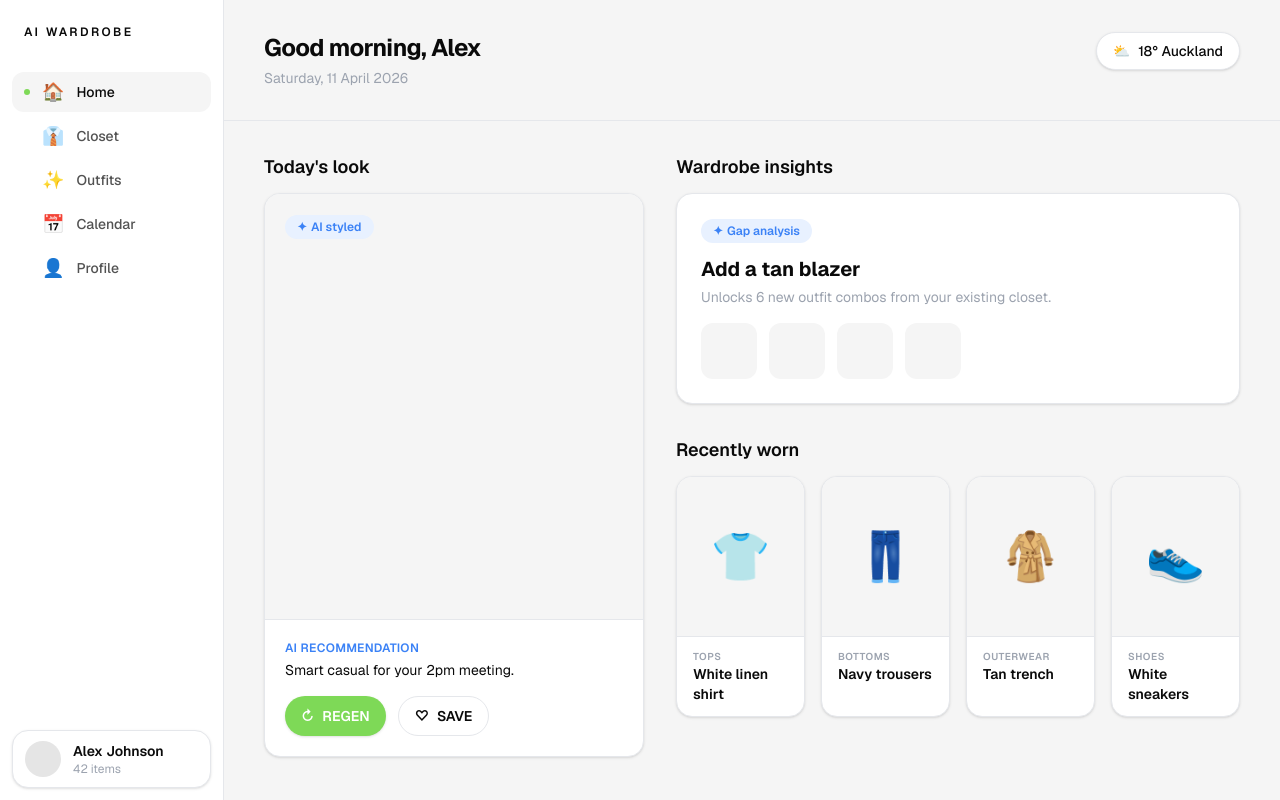
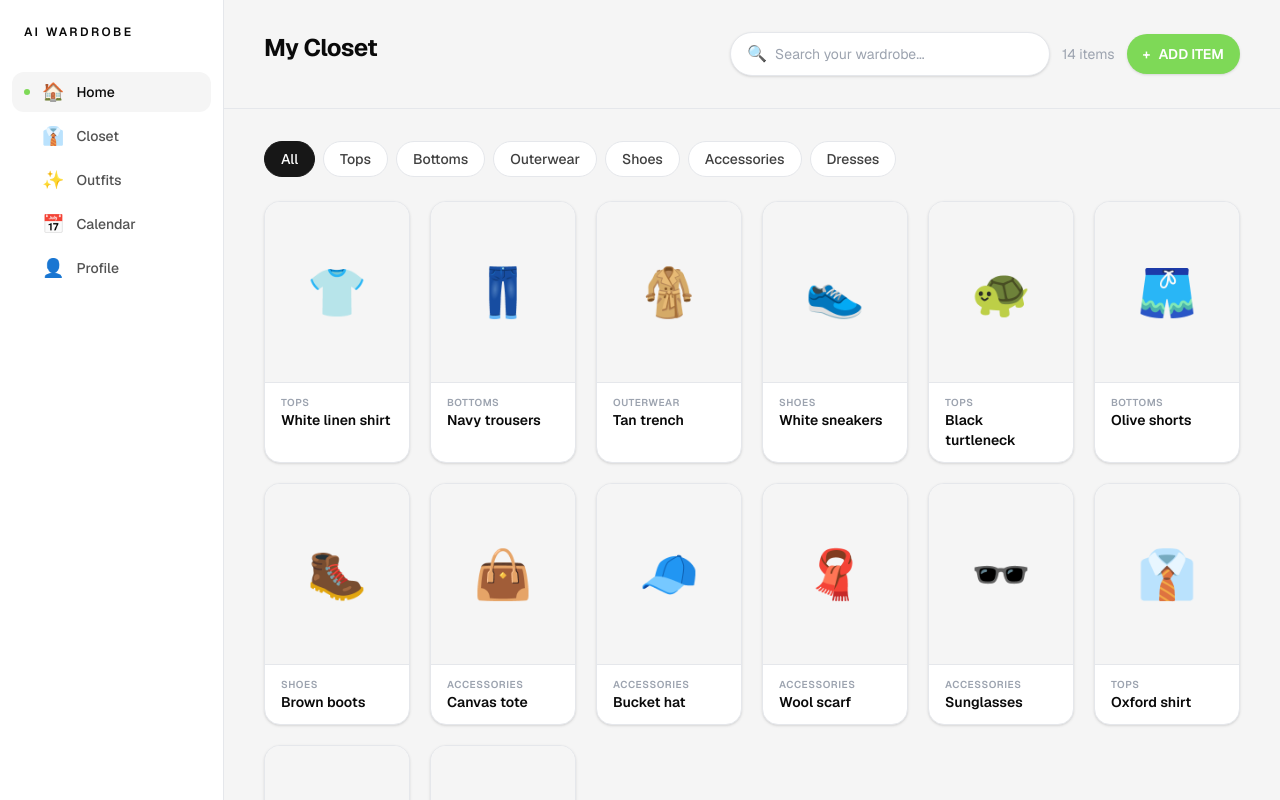
Before and after one commit to UOA-CS732-S1-2026/group-project-patrick-star, a Next.js app in the folder frontend/: page / in a window 1280 px wide. Shown: the top 800 px of the page. Built offline with nearby package versions, Linux system fonts and the light colour scheme.

Commit message:
feat: recreated the outfit screens on fields and UI components

```diff
--- a/frontend/app/(app)/page.tsx
+++ b/frontend/app/(app)/page.tsx
@@ -1,94 +1,166 @@
+"use client";
+
+import { useMemo, useState } from "react";
 import { PageHeader } from "@/components/layout/PageHeader";
-import { Badge } from "@/components/ui/Badge";
 import { Button } from "@/components/ui/Button";
-import { Card } from "@/components/ui/Card";
+import { Chip } from "@/components/ui/Chip";
 import { ItemCard, type ClothingItem } from "@/components/ui/ItemCard";
+import { SearchInput } from "@/components/ui/SearchInput";
+import { UploadItemModal, type NewClothingItem } from "@/components/closet/UploadItemModal";
+import { ItemDetailPanel } from "@/components/closet/ItemDetailPanel";
+import { EditItemPanel } from "@/components/closet/EditItemPanel";
 
-const recentlyWorn: ClothingItem[] = [
-  { id: "1", name: "White linen shirt", category: "Tops", emoji: "👕" },
-  { id: "2", name: "Navy trousers", category: "Bottoms", emoji: "👖" },
-  { id: "3", name: "Tan trench", category: "Outerwear", emoji: "🧥" },
-  { id: "4", name: "White sneakers", category: "Shoes", emoji: "👟" },
+const CATEGORIES = [
+  "All",
+  "Tops",
+  "Bottoms",
+  "Outerwear",
+  "Shoes",
+  "Accessories",
+  "Dresses",
+] as const;
+type Category = (typeof CATEGORIES)[number];
+
+const SEED_ITEMS: ClothingItem[] = [
+  { id: "1", name: "White linen shirt", category: "Tops", emoji: "👕", colour: "White", size: "M", fit: "Regular", fabric: "Linen" },
+  { id: "2", name: "Navy trousers", category: "Bottoms", emoji: "👖", colour: "Navy", size: "M", fit: "Slim", fabric: "Cotton" },
+  { id: "3", name: "Tan trench", category: "Outerwear", emoji: "🧥", colour: "Tan", size: "M", fit: "Regular", fabric: "Polyester" },
+  { id: "4", name: "White sneakers", category: "Shoes", emoji: "👟", colour: "White", size: "M" },
+  { id: "5", name: "Black turtleneck", category: "Tops", emoji: "🐢", colour: "Black", size: "S", fit: "Regular", fabric: "Wool" },
+  { id: "6", name: "Olive shorts", category: "Bottoms", emoji: "🩳", colour: "Olive", size: "M", fit: "Relaxed", fabric: "Cotton" },
+  { id: "7", name: "Brown boots", category: "Shoes", emoji: "🥾", colour: "Brown", size: "L" },
+  { id: "8", name: "Canvas tote", category: "Accessories", emoji: "👜", colour: "Beige" },
+  { id: "9", name: "Bucket hat", category: "Accessories", emoji: "🧢", colour: "Green" },
+  { id: "10", name: "Wool scarf", category: "Accessories", emoji: "🧣", colour: "Red", fabric: "Wool" },
+  { id: "11", name: "Sunglasses", category: "Accessories", emoji: "🕶️", colour: "Black" },
+  { id: "12", name: "Oxford shirt", category: "Tops", emoji: "👔", colour: "Blue", size: "M", fit: "Regular", fabric: "Cotton" },
+  { id: "13", name: "Striped scarf", category: "Accessories", emoji: "🧣", colour: "Red" },
+  { id: "14", name: "Leather bag", category: "Accessories", emoji: "👜", colour: "Brown" },
 ];
 
-export default function HomePage() {
+export default function ClosetPage() {
+  const [items, setItems] = useState<ClothingItem[]>(SEED_ITEMS);
+  const [category, setCategory] = useState<Category>("All");
+  const [query, setQuery] = useState("");
+  const [uploadOpen, setUploadOpen] = useState(false);
+  const [selectedItem, setSelectedItem] = useState<ClothingItem | null>(null);
+  const [editing, setEditing] = useState(false);
+
+  const filtered = useMemo(() => {
+    return items.filter((item) => {
+      const matchCategory = category === "All" || item.category === category;
+      const matchQuery = !query || item.name.toLowerCase().includes(query.toLowerCase());
+      return matchCategory && matchQuery;
+    });
+  }, [items, category, query]);
+
+  function handleAddItem(newItem: NewClothingItem) {
+    setItems((prev) => [
+      ...prev,
+      {
+        id: String(Date.now()),
+        name: newItem.name,
+        category: newItem.category,
+        colour: newItem.colour,
+        size: newItem.size,
+        fit: newItem.fit,
+        fabric: newItem.fabric,
+        emoji: "👕",
+        imageUrl: newItem.imageFile ? URL.createObjectURL(newItem.imageFile) : undefined,
+      },
+    ]);
+  }
+
+  function handleSaveItem(updated: ClothingItem) {
+    setItems((prev) => prev.map((i) => (i.id === updated.id ? updated : i)));
+    setSelectedItem(updated);
+    setEditing(false);
+  }
+
+  function handleRemoveItem(item: ClothingItem) {
+    setItems((prev) => prev.filter((i) => i.id !== item.id));
+    setSelectedItem(null);
+    setEditing(false);
+  }
+
+  function handleSelectItem(item: ClothingItem) {
+    setSelectedItem(item);
+    setEditing(false);
+  }
+
   return (
     <>
       <PageHeader
-        title="Good morning, Alex"
-        subtitle="Saturday, 11 April 2026"
+        title="My Closet"
         right={
-          <div className="inline-flex items-center gap-2 rounded-full border border-border bg-white px-4 py-2 text-sm font-medium shadow-sm">
-            <span aria-hidden>⛅</span>
-            <span>18° Auckland</span>
-          </div>
+          <>
+            <div className="w-80">
+              <SearchInput
+                placeholder="Search your wardrobe..."
+                value={query}
+                onChange={(e) => setQuery(e.target.value)}
+              />
+            </div>
+            <div className="text-sm text-muted-foreground whitespace-nowrap">
+              {items.length} items
+            </div>
+            <Button leftIcon={<span aria-hidden>+</span>} onClick={() => setUploadOpen(true)}>
+              Add item
+            </Button>
+          </>
         }
       />
 
-      <div className="grid flex-1 grid-cols-[minmax(0,380px)_minmax(0,1fr)] gap-8 px-10 py-8">
-        {/* Today's look */}
-        <section>
-          <h2 className="mb-3 text-lg font-semibold">Today&apos;s look</h2>
-          <Card className="flex flex-col overflow-hidden">
-            <div className="relative flex-1 bg-neutral-100 p-5">
-              <Badge tone="accent" icon={<span aria-hidden>✦</span>}>
-                AI styled
-              </Badge>
-              <div className="min-h-[360px]" />
-            </div>
-            <div className="border-t border-border p-5">
-              <div className="text-xs font-semibold uppercase tracking-wide text-accent">
-                AI recommendation
-              </div>
-              <p className="mt-1 text-sm text-foreground">
-                Smart casual for your 2pm meeting.
-              </p>
-              <div className="mt-4 flex gap-3">
-                <Button leftIcon={<span aria-hidden>↻</span>}>Regen</Button>
-                <Button
-                  variant="secondary"
-                  leftIcon={<span aria-hidden>♡</span>}
-                >
-                  Save
-                </Button>
-              </div>
-            </div>
-          </Card>
-        </section>
-
-        {/* Right column */}
-        <section className="flex flex-col gap-8">
-          <div>
-            <h2 className="mb-3 text-lg font-semibold">Wardrobe insights</h2>
-            <Card className="p-6">
-              <Badge tone="accent" icon={<span aria-hidden>✦</span>}>
-                Gap analysis
-              </Badge>
-              <h3 className="mt-3 text-xl font-bold">Add a tan blazer</h3>
-              <p className="mt-1 text-sm text-muted-foreground">
-                Unlocks 6 new outfit combos from your existing closet.
-              </p>
-              <div className="mt-4 flex gap-3">
-                {Array.from({ length: 4 }).map((_, i) => (
-                  <div
-                    key={i}
-                    className="h-14 w-14 rounded-xl bg-neutral-100"
-                  />
-                ))}
-              </div>
-            </Card>
+      <div className="flex flex-1 overflow-hidden">
+        {/* Closet grid */}
+        <div className="flex flex-1 flex-col gap-6 overflow-y-auto px-10 py-8">
+          <div className="flex flex-wrap gap-2">
+            {CATEGORIES.map((c) => (
+              <Chip
+                key={c}
+                variant="solid"
+                selected={c === category}
+                onClick={() => setCategory(c)}
+              >
+                {c}
+              </Chip>
+            ))}
           </div>
 
-          <div>
-            <h2 className="mb-3 text-lg font-semibold">Recently worn</h2>
-            <div className="grid grid-cols-4 gap-4">
-              {recentlyWorn.map((item) => (
-                <ItemCard key={item.id} item={item} />
-              ))}
-            </div>
+          <div className="grid grid-cols-2 gap-5 sm:grid-cols-3 lg:grid-cols-4 xl:grid-cols-6 2xl:grid-cols-8">
+            {filtered.map((item) => (
+              <ItemCard
+                key={item.id}
+                item={item}
+                onClick={() => handleSelectItem(item)}
+              />
+            ))}
           </div>
-        </section>
+        </div>
+
+        {/* Side panels */}
+        {selectedItem && !editing && (
+          <ItemDetailPanel
+            item={selectedItem}
+            onClose={() => setSelectedItem(null)}
+            onEdit={() => setEditing(true)}
+          />
+        )}
+        {selectedItem && editing && (
+          <EditItemPanel
+            item={selectedItem}
+            onCancel={() => setEditing(false)}
+            onSave={handleSaveItem}
+            onRemove={handleRemoveItem}
+          />
+        )}
       </div>
+
+      <UploadItemModal
+        open={uploadOpen}
+        onClose={() => setUploadOpen(false)}
+        onSubmit={handleAddItem}
+      />
     </>
   );
 }
--- a/frontend/components/closet/EditItemPanel.tsx
+++ b/frontend/components/closet/EditItemPanel.tsx
@@ -1,6 +1,6 @@
 "use client";
 
-import { useState } from "react";
+import { useState, useRef, type DragEvent, type ChangeEvent } from "react";
 import { Button } from "@/components/ui/Button";
 import { type ClothingItem } from "@/components/ui/ItemCard";
 import { cn } from "@/components/ui/cn";
@@ -12,20 +12,48 @@ interface EditItemPanelProps {
   onRemove: (item: ClothingItem) => void;
 }
 
-const SIZES = ["XS", "S", "M", "L", "XL", "XXL"] as const;
+const SIZES = ["XS", "S", "M", "L", "XL"] as const;
 const FITS = ["Relaxed", "Regular", "Slim"] as const;
 
 export function EditItemPanel({ item, onCancel, onSave, onRemove }: EditItemPanelProps) {
   const [name, setName] = useState(item.name);
   const [category, setCategory] = useState(item.category);
-  const [colour, setColour] = useState((item as any).colour ?? "");
-  const [size, setSize] = useState((item as any).size ?? "");
-  const [fit, setFit] = useState((item as any).fit ?? "");
-  const [fabric, setFabric] = useState((item as any).fabric ?? "");
+  const [colour, setColour] = useState(item.colour ?? "");
+  const [fabric, setFabric] = useState(item.fabric ?? "");
+  const [size, setSize] = useState(item.size ?? "");
+  const [fit, setFit] = useState(item.fit ?? "");
+
+  // Image state — start from the existing imageUrl if present
+  const [imagePreview, setImagePreview] = useState<string | null>(item.imageUrl ?? null);
+  const [imageFile, setImageFile] = useState<File | null>(null);
+  const [isDragging, setIsDragging] = useState(false);
+
+  const fileInputRef = useRef<HTMLInputElement>(null);
   const [confirmRemove, setConfirmRemove] = useState(false);
 
+  function handleFile(file: File) {
+    setImageFile(file);
+    setImagePreview(URL.createObjectURL(file));
+  }
+
+  function handleDrop(e: DragEvent<HTMLDivElement>) {
+    e.preventDefault();
+    setIsDragging(false);
+    const file = e.dataTransfer.files[0];
+    if (file) handleFile(file);
+  }
+
+  function handleFileInput(e: ChangeEvent<HTMLInputElement>) {
+    const file = e.target.files?.[0];
+    if (file) handleFile(file);
+  }
+
   function handleSave() {
-    onSave({ ...item, name, category, colour, size, fit, fabric } as ClothingItem);
+    const newImageUrl = imageFile
+      ? URL.createObjectURL(imageFile)
+      : item.imageUrl;
+
+    onSave({ ...item, name, category, colour, fabric, size, fit, imageUrl: newImageUrl });
   }
 
   function handleRemove() {
@@ -33,51 +61,72 @@ export function EditItemPanel({ item, onCancel, onSave, onRemove }: EditItemPane
     onRemove(item);
   }
 
+  const inputClass =
+    "w-full rounded-xl border-2 border-border bg-neutral-50 px-4 py-2.5 text-sm font-medium text-foreground outline-none transition focus:border-accent focus:bg-white placeholder:text-muted-foreground";
+
   return (
     <div className="flex h-full w-[340px] shrink-0 flex-col border-l border-border bg-white">
       {/* Top bar */}
       <div className="flex items-center justify-between px-6 py-4 border-b border-border">
         <button
           onClick={onCancel}
-          className="text-sm font-medium text-muted-foreground hover:text-foreground transition-colors"
+          className="flex items-center gap-1.5 text-sm font-medium text-muted-foreground hover:text-foreground transition-colors"
         >
-          Cancel
+          ✕ Cancel
         </button>
-        <span className="text-sm font-semibold text-foreground">Edit item</span>
-        <button
-          onClick={handleSave}
-          className="text-sm font-semibold text-brand hover:opacity-75 transition-opacity"
-        >
-          Save
-        </button>
+        <span className="text-sm font-bold text-foreground">Edit item</span>
+        {/* Spacer to keep title centred */}
+        <div className="w-14" />
       </div>
 
       {/* Body */}
-      <div className="flex flex-1 flex-col gap-5 overflow-y-auto px-6 py-5">
-        {/* Item image thumbnail */}
-        <div className="flex items-center gap-4 rounded-2xl bg-neutral-100 px-4 py-3">
-          <div className="flex h-14 w-14 shrink-0 items-center justify-center rounded-xl bg-white text-3xl shadow-sm">
-            {item.imageUrl ? (
-              <img src={item.imageUrl} alt={item.name} className="h-full w-full rounded-xl object-cover" />
-            ) : (
-              <span aria-hidden>{item.emoji ?? "👕"}</span>
-            )}
-          </div>
-          <div>
-            <p className="text-xs font-semibold uppercase tracking-wider text-muted-foreground">
-              {item.category}
-            </p>
-            <p className="text-sm font-semibold text-foreground">{item.name}</p>
-          </div>
+      <div className="flex flex-1 flex-col gap-4 overflow-y-auto px-6 py-5">
+        {/* Image upload zone */}
+        <div
+          onClick={() => fileInputRef.current?.click()}
+          onDrop={handleDrop}
+          onDragOver={(e) => { e.preventDefault(); setIsDragging(true); }}
+          onDragLeave={() => setIsDragging(false)}
+          className={cn(
+            "flex flex-col items-center justify-center rounded-2xl border-2 border-dashed cursor-pointer transition-colors",
+            imagePreview ? "min-h-40" : "min-h-36",
+            isDragging
+              ? "border-brand bg-brand/5"
+              : "border-border bg-neutral-50 hover:bg-neutral-100"
+          )}
+        >
+          {imagePreview ? (
+            // eslint-disable-next-line @next/next/no-img-element
+            <img
+              src={imagePreview}
+              alt={name}
+              className="h-full w-full max-h-40 rounded-2xl object-contain"
+            />
+          ) : (
+            <>
+              <div className="mb-2 flex h-10 w-10 items-center justify-center rounded-full bg-neutral-200 text-neutral-500 text-lg">
+                ↑
+              </div>
+              <p className="text-sm font-medium text-foreground">Click to upload or drag &amp; drop</p>
+              <p className="mt-0.5 text-xs text-muted-foreground">JPG, PNG or HEIC</p>
+            </>
+          )}
         </div>
+        <input
+          ref={fileInputRef}
+          type="file"
+          accept="image/jpeg,image/png,image/heic"
+          className="hidden"
+          onChange={handleFileInput}
+        />
 
         {/* Text fields */}
-        {[
+        {([
           { label: "Name", value: name, setter: setName },
           { label: "Category", value: category, setter: setCategory },
           { label: "Colour", value: colour, setter: setColour },
           { label: "Fabric", value: fabric, setter: setFabric },
-        ].map(({ label, value, setter }) => (
+        ] as const).map(({ label, value, setter }) => (
           <div key={label} className="flex flex-col gap-1.5">
             <label className="text-xs font-semibold uppercase tracking-wider text-muted-foreground">
               {label}
@@ -85,8 +134,8 @@ export function EditItemPanel({ item, onCancel, onSave, onRemove }: EditItemPane
             <input
               type="text"
               value={value}
-              onChange={(e) => setter(e.target.value)}
-              className="w-full rounded-xl border-2 border-border bg-neutral-50 px-4 py-2.5 text-sm font-medium text-foreground outline-none transition focus:border-accent focus:bg-white placeholder:text-muted-foreground"
+              onChange={(e) => (setter as (v: string) => void)(e.target.value)}
+              className={inputClass}
             />
           </div>
         ))}
@@ -141,18 +190,19 @@ export function EditItemPanel({ item, onCancel, onSave, onRemove }: EditItemPane
       {/* Footer */}
       <div className="flex flex-col gap-3 border-t border-border px-6 py-5">
         <Button variant="primary" size="lg" className="w-full rounded-xl" onClick={handleSave}>
-          Save Changes
+          Save
         </Button>
         <button
           onClick={handleRemove}
           className={cn(
-            "text-center text-sm font-medium transition-colors",
+            "flex items-center justify-center gap-1.5 text-center text-sm font-medium transition-colors",
             confirmRemove
               ? "text-red-500 hover:text-red-600"
               : "text-muted-foreground hover:text-foreground"
           )}
         >
-          {confirmRemove ? "Tap again to confirm removal" : "Remove from closet"}
+          <span aria-hidden>🗑</span>
+          {confirmRemove ? "Tap again to confirm removal" : "Remove"}
         </button>
       </div>
     </div>
--- a/frontend/components/closet/ItemDetailPanel.tsx
+++ b/frontend/components/closet/ItemDetailPanel.tsx
@@ -10,34 +10,21 @@ interface ItemDetailPanelProps {
   onAddToOutfit?: (item: ClothingItem) => void;
 }
 
-const DETAIL_FIELDS = [
+const DETAIL_FIELDS: { key: keyof ClothingItem; label: string }[] = [
   { key: "category", label: "CATEGORY" },
   { key: "size", label: "SIZE" },
   { key: "colour", label: "COLOUR" },
   { key: "fit", label: "FIT" },
   { key: "fabric", label: "FABRIC" },
-] as const;
+];
 
 export function ItemDetailPanel({ item, onClose, onEdit, onAddToOutfit }: ItemDetailPanelProps) {
   const tags = [
     item.category,
-    (item as any).style,
-    (item as any).colour,
-    (item as any).fit ? `${(item as any).fit} fit` : null,
+    item.colour,
+    item.fabric,
+    item.fit ? `${item.fit} fit` : null,
   ].filter(Boolean) as string[];
-
-  const detailValues: Record<string, string> = {
-    category: item.category,
-    size: (item as any).size ?? "—",
-    colour: (item as any).colour ?? "—",
-    fit: (item as any).fit ?? "—",
-    fabric: (item as any).fabric ?? "—",
-  };
-
-  const timesWorn: number = (item as any).timesWorn ?? 14;
-  const costPerWear = (item as any).price
-    ? `$${((item as any).price / timesWorn).toFixed(2)}/wear`
-    : "$2.80/wear";
 
   return (
     <div className="flex h-full w-[340px] shrink-0 flex-col border-l border-border bg-white">
@@ -50,7 +37,15 @@ export function ItemDetailPanel({ item, onClose, onEdit, onAddToOutfit }: ItemDe
           ✕ Close
         </button>
         <div className="flex items-center gap-2">
-          <button className="flex h-8 w-8 items-center justify-center rounded-lg bg-yellow-400 text-white hover:bg-yellow-500 transition-colors">
+          <button
+            onClick={() => {
+              // TODO: toggle favourite via PATCH /api/clothing/:id { favourite: !item.favourite }
+            }}
+            className={`flex h-8 w-8 items-center justify-center rounded-lg transition-colors ${item.favourite
+                ? "bg-yellow-400 text-white hover:bg-yellow-500"
+                : "bg-neutral-100 text-neutral-400 hover:bg-yellow-100 hover:text-yellow-500"
+              }`}
+          >
             ★
           </button>
           <button
@@ -66,6 +61,7 @@ export function ItemDetailPanel({ item, onClose, onEdit, onAddToOutfit }: ItemDe
       <div className="flex flex-1 flex-col gap-5 overflow-y-auto px-6 py-5">
         <h2 className="text-2xl font-bold text-foreground">{item.name}</h2>
 
+        {/* Tags */}
         {tags.length > 0 && (
           <div className="flex flex-wrap gap-2">
             {tags.map((tag) => (
@@ -79,6 +75,21 @@ export function ItemDetailPanel({ item, onClose, onEdit, onAddToOutfit }: ItemDe
           </div>
         )}
 
+        {/* Item image / emoji */}
+        <div className="flex aspect-square w-full items-center justify-center overflow-hidden rounded-2xl bg-neutral-100 text-8xl">
+          {item.imageUrl ? (
+            // eslint-disable-next-line @next/next/no-img-element
+            <img
+              src={item.imageUrl}
+              alt={item.name}
+              className="h-full w-full object-cover"
+            />
+          ) : (
+            <span aria-hidden>{item.emoji ?? "👕"}</span>
+          )}
+        </div>
+
+        {/* Details table */}
         <div className="flex flex-col rounded-xl border border-border overflow-hidden">
           <div className="px-4 py-2.5 text-xs font-semibold uppercase tracking-wider text-muted-foreground border-b border-border">
             Details
@@ -92,19 +103,28 @@ export function ItemDetailPanel({ item, onClose, onEdit, onAddToOutfit }: ItemDe
                 {label}
               </span>
               <span className="text-sm font-medium text-foreground">
-                {detailValues[key]}
+                {(item[key] as string | undefined) ?? "—"}
               </span>
             </div>
           ))}
         </div>
 
-        <div className="flex items-center gap-2 rounded-xl border border-border bg-neutral-50 px-4 py-3">
-          <span>♻️</span>
-          <span className="text-sm text-muted-foreground">Worn</span>
-          <span className="text-sm font-bold text-foreground">{timesWorn} times</span>
-          <span className="text-muted-foreground">·</span>
-          <span className="text-sm text-muted-foreground">{costPerWear}</span>
-        </div>
+        {/* Wear stats */}
+        {(item.timesWorn !== undefined || item.price !== undefined) && (
+          <div className="flex items-center gap-2 rounded-xl border border-border bg-neutral-50 px-4 py-3">
+            <span>♻️</span>
+            <span className="text-sm text-muted-foreground">Worn</span>
+            <span className="text-sm font-bold text-foreground">{item.timesWorn ?? 0} times</span>
+            {item.price && item.timesWorn ? (
+              <>
+                <span className="text-muted-foreground">·</span>
+                <span className="text-sm text-muted-foreground">
+                  ${(item.price / item.timesWorn).toFixed(2)}/wear
+                </span>
+              </>
+            ) : null}
+          </div>
+        )}
       </div>
 
       {/* Footer */}
@@ -115,7 +135,7 @@ export function ItemDetailPanel({ item, onClose, onEdit, onAddToOutfit }: ItemDe
           className="w-full rounded-xl"
           onClick={() => { onAddToOutfit?.(item); onClose(); }}
         >
-          Add to Outfit
+          Add to Existing Outfit
         </Button>
       </div>
     </div>
```
Also changed, not shown: frontend/components/closet/UploadItemModal.tsx (+71 -34 lines), frontend/components/ui/ItemCard.tsx (+8 -0 lines).
